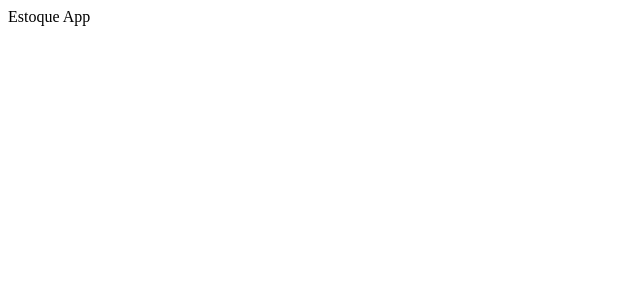
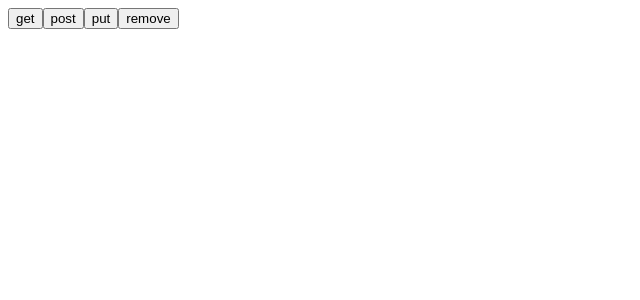
Before and after one commit to murilo9/desafio-brbatel, a React (Create React App) app in the folder estoque-app/: page / in a window 1280 px wide. Shown: the top 300 px of the page, without its empty margins (0-640 px from the left). Built offline with nearby package versions, Linux system fonts and the light colour scheme.

Commit message:
Interface de teste do CRUD

```diff
--- a/estoque-app/src/App.js
+++ b/estoque-app/src/App.js
@@ -1,7 +1,70 @@
+import axios from 'axios'
+
+function get(){
+  axios({
+    method: 'get',
+    url: 'http://127.0.0.1:8888/products'
+  })
+  .then((res) => {
+    console.log(res)
+  })
+  .catch(e => console.log(e))
+}
+
+function post(){
+  axios({
+    method: 'post',
+    url: 'http://127.0.0.1:8888/products',
+    data: {
+      name: 'Arduino Uno',
+      currentStock: 10,
+      minStock: 4,
+      cost: 35,
+      price: 48
+    }
+  })
+  .then((res) => {
+    console.log(res)
+  })
+  .catch(e => console.log(e))
+}
+
+function put(){
+  axios({
+    method: 'put',
+    url: 'http://127.0.0.1:8888/product/1',
+    data: {
+      name: 'Arduino Uno',
+      currentStock: 15,
+      minStock: 4,
+      cost: 35,
+      price: 45
+    }
+  })
+  .then((res) => {
+    console.log(res)
+  })
+  .catch(e => console.log(e))
+}
+
+function remove(){
+  axios({
+    method: 'delete',
+    url: 'http://127.0.0.1:8888/product/1'
+  })
+  .then((res) => {
+    console.log(res)
+  })
+  .catch(e => console.log(e))
+}
+
 function App() {
   return (
     <div className="App">
-      Estoque App
+      <button type="button" onClick={get}>get</button>
+      <button type="button" onClick={post}>post</button>
+      <button type="button" onClick={put}>put</button>
+      <button type="button" onClick={remove}>remove</button>
     </div>
   );
 }
```
Also changed, not shown: 1 other file (tests, documents, lock files or other folders).
